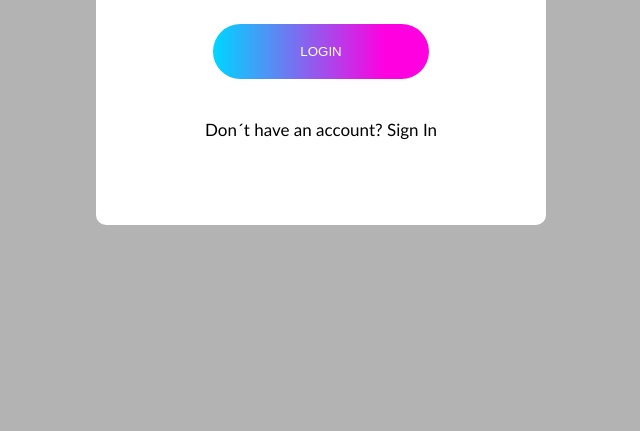
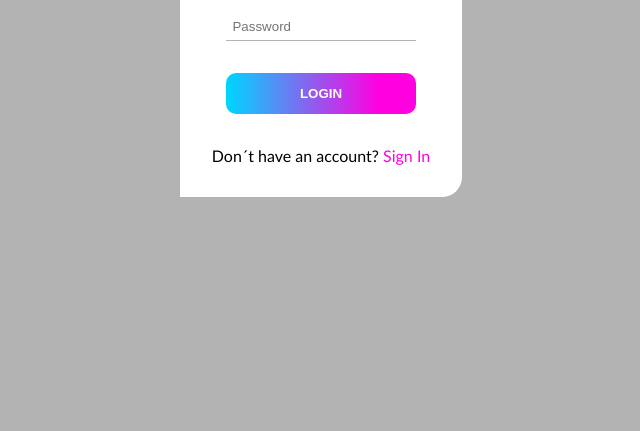
Before and after one commit to micaelsantiago/login_simples, a plain HTML site: page index.html in a window 1280 px wide. Shown: the part 369-800 px from the top of the page, without its empty margins (319-959 px from the left). Drawn offline with Linux system fonts and the light colour scheme.

Commit message:
Atualização

```diff
--- a/css/style.css
+++ b/css/style.css
@@ -1,67 +1,61 @@
 * {
     margin: 0;
     padding: 0;
-    box-sizing: border-box;
+    box-sizing: border-box
 }
 
 body {
+    display: flex;
+    justify-content: center;
+    align-items: center;
+    height: 100vh;
     background-color: #B3B3B3;
-    font-family: 'Gill Sans', 'Gill Sans MT', Calibri, 'Trebuchet MS', sans-serif;
+    font-family: 'Gill Sans', 'Gill Sans MT', Calibri, 'Trebuchet MS', sans-serif
 }
 
 .container {
-    width: 450px;
+    display: flex;
+    flex-direction: column;
+    justify-content: center;
+    align-items: center;
     background-color: #FFF;
-    margin: 6% auto;
     text-align: center;
-    padding: 45px;
-    border-radius: 10px;
+    padding: 2rem;
+    border-radius: 20px 0 20px 0
+}
+
+.container h1 {
+    margin-bottom: 1rem
 }
 
 .formulario input {
     display: block;
-    margin: 0 auto;
+    padding: .4rem;
+    margin: 1rem 0;
+    border: none;
+    border-bottom: 1px solid #B3B3B3;
+    outline: none;
+    cursor: pointer
 }
 
-.container h1 {
-    font-size: 35px;
-    letter-spacing: 2px;
-    margin: 40px 0 50px 0;
-}
-
-.container .formulario input {
-    font-size: 17px;
-    margin-bottom: 35px;
+.formulario button {
+    width: 100%;
+    margin: 1rem 0;
+    padding: .8rem;
+    text-transform: uppercase;
     border: none;
-    border-bottom: 2px solid #BBB;
-    outline: 0;
-    padding-bottom: 5px;
-}
-
-.container .formulario button {
-    width: 216px;
-    margin: 15px 0 40px 0;
-    padding: 20px;
-    border: none;
+    border-radius: 10px;
     background: linear-gradient(90deg, #00D4FF 1%, #FF00E0 80%);
     color: #FFF;
-    text-transform: uppercase;
-    border-radius: 50px;
-    cursor: pointer;
+    font-weight: bold;
+    cursor: pointer
 }
 
 .container p {
-    font-size: 17px;
-    margin-bottom: 40px;
+    margin-top: 1rem
 }
 
-.container p a {
+.container a {
     text-decoration: none;
-    color: black;
+    color: #FF00E0
 }
-
-.container p a:hover {
-    transition: 0.6s;
-    text-decoration: underline;
-    color: #ff00e0
-}
```
Also changed, not shown: index.html (line endings or trailing spaces), screenshot.png (added), 1 other file.
